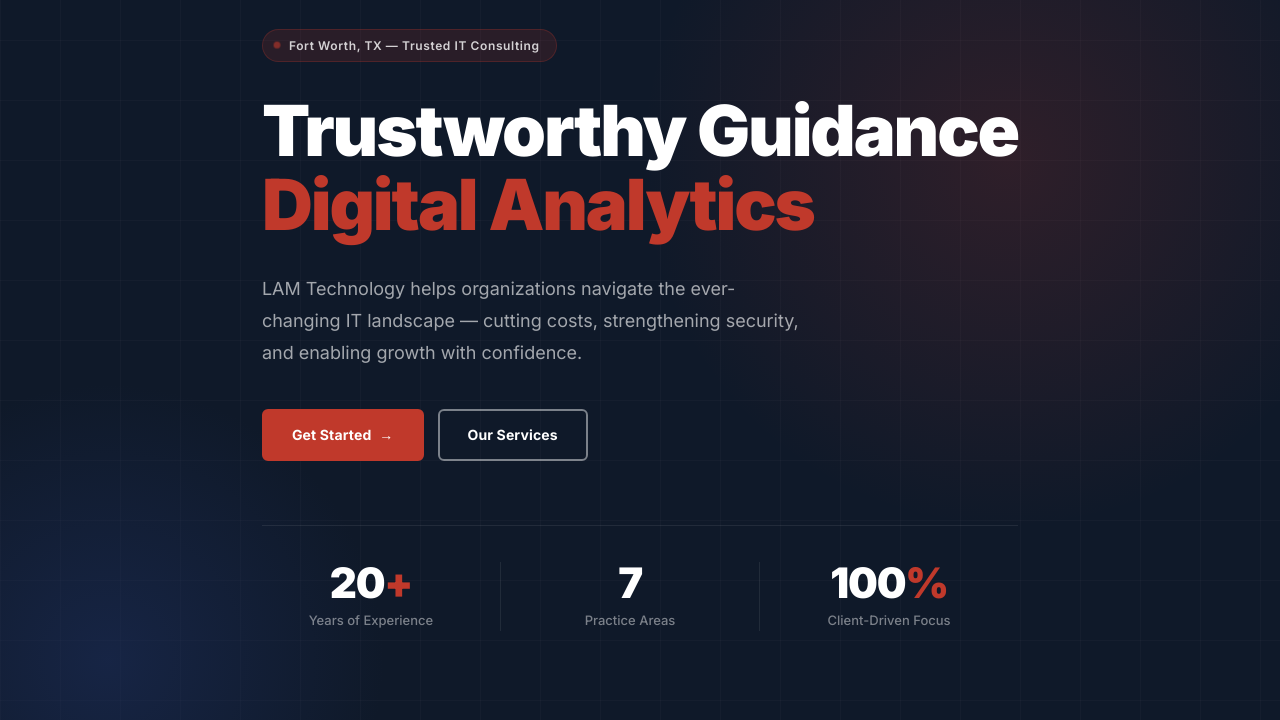
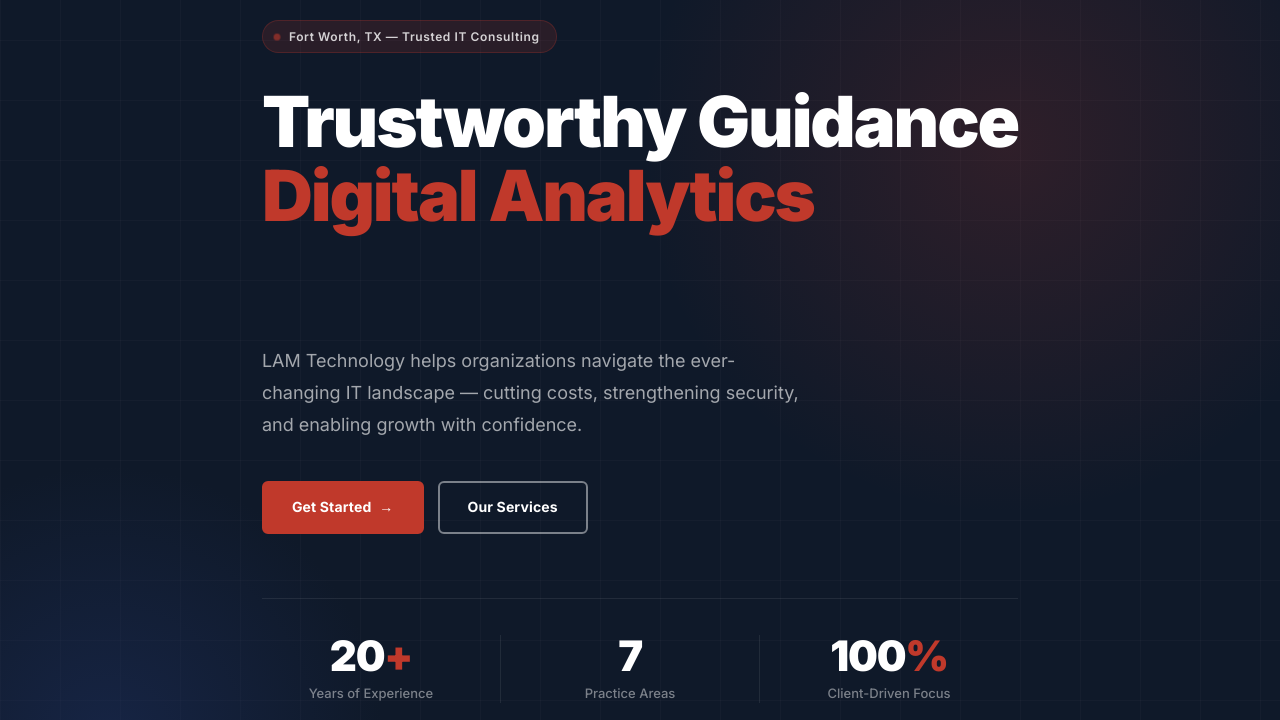
Before and after one commit to lesleykingsley/lam-technology-website, a plain HTML site: page index.html in a window 1280 px wide. Shown: the part 80-800 px from the top of the page. Drawn offline with Linux system fonts and the light colour scheme.

Commit message:
Fix hero rotating text: reserve 2-line height to prevent layout jump

```diff
--- a/index.html
+++ b/index.html
@@ -49,7 +49,7 @@
 @keyframes pulse{0%,100%{opacity:1;transform:scale(1)}50%{opacity:.6;transform:scale(.85)}}
 .hbg span{font-size:12px;font-weight:600;color:rgba(255,255,255,.80);letter-spacing:.05em}
 .ht{font-size:clamp(40px,5.5vw,72px);font-weight:900;color:#fff;line-height:1.05;letter-spacing:-.03em;margin-bottom:8px}
-.hl2{display:block;color:var(--red);min-height:1.15em;transition:opacity .35s ease,transform .35s ease}
+.hl2{display:block;color:var(--red);min-height:2.3em;transition:opacity .35s ease,transform .35s ease}
 .hs{font-size:18px;color:rgba(255,255,255,.62);max-width:540px;line-height:1.78;margin:24px 0 40px}
 .ha{display:flex;gap:14px;flex-wrap:wrap}
 .hst{display:flex;justify-content:space-around;margin-top:64px;border-top:1px solid rgba(255,255,255,.08);padding-top:36px}
```
